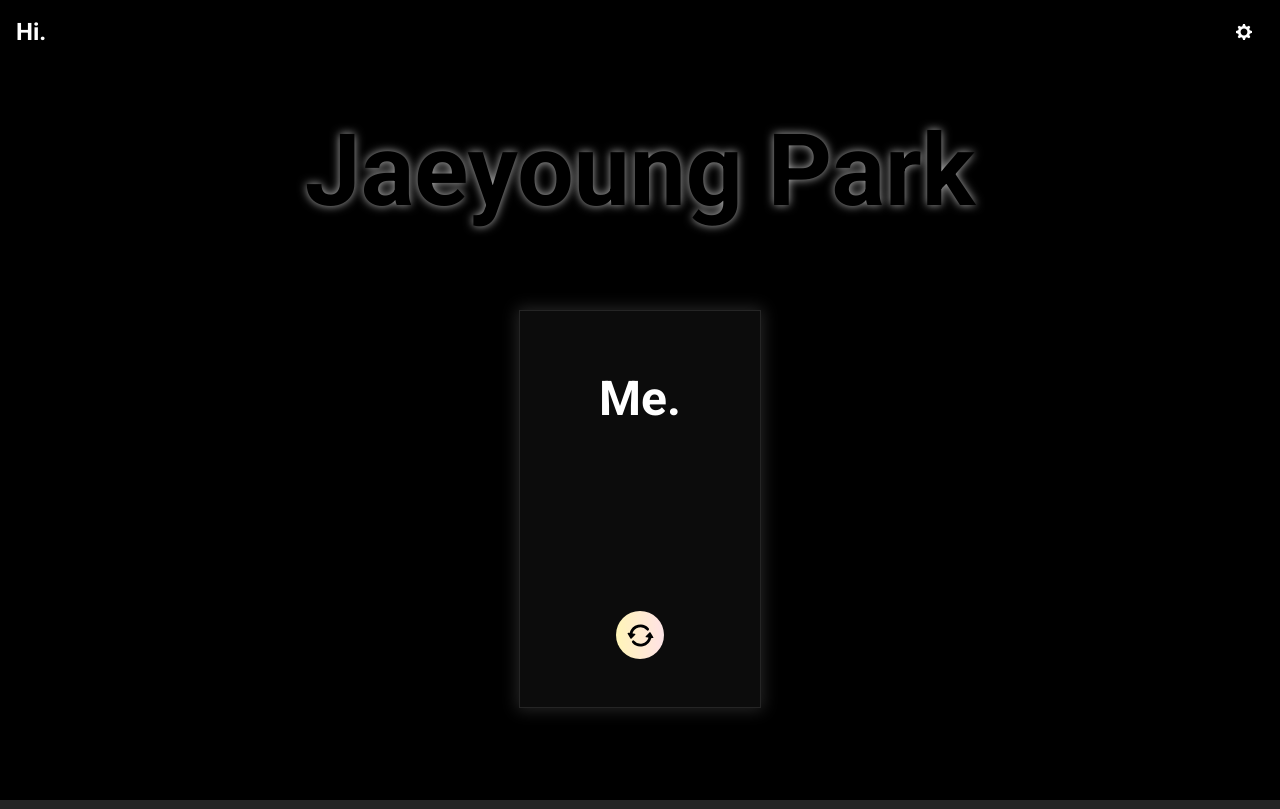
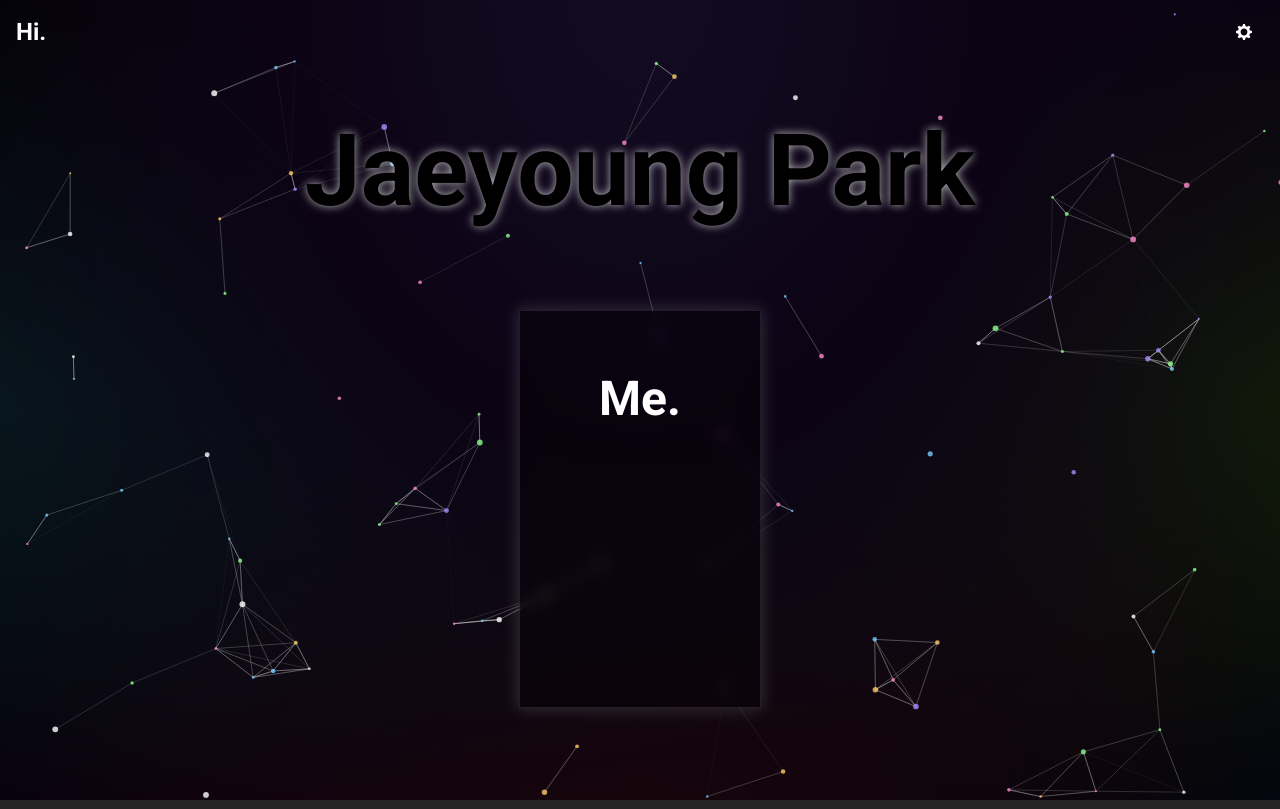
Before and after one commit to sttsspjy/myIdCard, a React (Vite) app: page / in a window 1280 px wide. Built offline with nearby package versions, Linux system fonts and the light colour scheme.

Commit message:
background colour gradient added. changed particles for optimization

```diff
--- a/src/App.tsx
+++ b/src/App.tsx
@@ -2,7 +2,7 @@ import { ChakraProvider, Box, extendTheme } from '@chakra-ui/react'
 import { HashRouter as Router, Routes, Route } from 'react-router-dom'
 import { useState, useCallback } from 'react'
 import Navbar from './components/Navbar'
-import Home from './pages/Home'
+import Home, { bioText } from './pages/Home'
 import CardFlip from './components/CardFlip'
 import CardBack from './components/CardBack'
 import GradientTypewriter from './components/GradientTypewriter'
@@ -41,17 +41,20 @@ const theme = extendTheme({
 
 function App() {
   const [isNameClicked, setIsNameClicked] = useState(false);
+  const [isBioTypingComplete, setIsBioTypingComplete] = useState(false);
 
-  const bioTextLength = 300;
+  const bioTextLength = bioText.length;
   const typingSpeed = 45;
-  const bioTypingTime = (bioTextLength * typingSpeed) / 1000;
+  const bioTypingTime = (bioTextLength * typingSpeed) / 700;
 
-  // Use useCallback to prevent unnecessary re-renders
   const handleNameClick = useCallback(() => {
     setIsNameClicked(true);
   }, []);
 
-  // Shoutouts text for card back
+  const handleBioTypingComplete = useCallback(() => {
+    setIsBioTypingComplete(true);
+  }, []);
+
   const shoutOuts = `React, Chakra UI, Cursor.`;
 
   return (
@@ -117,9 +120,10 @@ function App() {
                       className="main-content"
                     >
                       <CardFlip
-                        frontContent={<Home isNameClicked={isNameClicked} />}
+                        frontContent={<Home isNameClicked={isNameClicked} onBioTypingComplete={handleBioTypingComplete} isBioTypingComplete={isBioTypingComplete} />}
                         backContent={<CardBack shoutOuts={shoutOuts} />}
                         gradientColors={["#FFF7B3", "#FFE4E1", "#B3E5FC", "#E1BEE7"]}
+                        showFlipButton={isBioTypingComplete}
                       />
                     </Box>
                   </Box>
--- a/src/components/CardFlip.tsx
+++ b/src/components/CardFlip.tsx
@@ -7,11 +7,31 @@ interface CardFlipProps {
   frontContent: React.ReactNode;
   backContent: React.ReactNode;
   gradientColors: string[];
+  showFlipButton?: boolean;
 }
 
-const CardFlip = ({ frontContent, backContent, gradientColors }: CardFlipProps) => {
+const CardFlip = ({ frontContent, backContent, gradientColors, showFlipButton = true }: CardFlipProps) => {
   const [isFlipped, setIsFlipped] = useState(false);
   const gradientString = gradientColors.join(', ');
+
+  const cardVariants = {
+    frontInitial: {
+      rotateY: 0,
+      transition: { duration: 0.6, ease: "easeInOut" }
+    },
+    frontFlipped: {
+      rotateY: 180,
+      transition: { duration: 0.6, ease: "easeInOut" }
+    },
+    backInitial: {
+      rotateY: 180,
+      transition: { duration: 0.6, ease: "easeInOut" }
+    },
+    backFlipped: {
+      rotateY: 360,
+      transition: { duration: 0.6, ease: "easeInOut" }
+    }
+  };
 
   const gradientSx = {
     '@keyframes gradientFlow': {
@@ -26,16 +46,23 @@ const CardFlip = ({ frontContent, backContent, gradientColors }: CardFlipProps)
 
   const FlipButton = () => (
     <Box
+      as={motion.div}
       position="relative"
       borderRadius="full"
       overflow="hidden"
       display="inline-block"
       mt={4}
-      css={{
-        '&:hover': {
-          transform: 'scale(1.1)',
-        },
-        transition: 'transform 0.2s',
+      initial={{ opacity: 0 }}
+      animate={{ opacity: showFlipButton ? 1 : 0 }}
+      transition={{ duration: 0.5, ease: "easeIn", delay: showFlipButton ? 1 : 0 } as any}
+      style={{
+        pointerEvents: showFlipButton ? "auto" : "none",
+      }}
+      _hover={{
+        transform: 'scale(1.1)',
+      }}
+      sx={{
+        transition: 'transform 0.2s ease',
       }}
     >
       {/* Gradient background */}
@@ -89,7 +116,7 @@ const CardFlip = ({ frontContent, backContent, gradientColors }: CardFlipProps)
 
   // Frosted glass card style
   const cardStyle = {
-    background: 'rgba(15, 15, 15, 0.8)',
+    background: 'rgba(0, 0, 0, 0.3)',
     backdropFilter: 'blur(8px)',
     WebkitBackdropFilter: 'blur(8px)',
     border: '1px solid rgba(255, 255, 255, 0.1)',
@@ -109,14 +136,12 @@ const CardFlip = ({ frontContent, backContent, gradientColors }: CardFlipProps)
           as={motion.div}
           position="relative"
           w="100%"
-          display={isFlipped ? "none" : "block"}
           sx={gradientSx}
-          animate={{
-            rotateY: isFlipped ? 180 : 0
-          }}
+          initial="frontInitial"
+          animate={isFlipped ? "frontFlipped" : "frontInitial"}
+          variants={cardVariants}
           style={{
             transformStyle: 'preserve-3d',
-            transition: 'transform 1.6s cubic-bezier(0.175, 0.885, 0.32, 1.275)',
             backfaceVisibility: 'hidden',
             ...cardStyle
           }}
@@ -133,17 +158,16 @@ const CardFlip = ({ frontContent, backContent, gradientColors }: CardFlipProps)
         {/* Back of card */}
         <Box
           as={motion.div}
-          position="relative"
+          position="absolute"
+          top="0"
+          left="0"
           w="100%"
-          display={isFlipped ? "block" : "none"}
           sx={gradientSx}
-          initial={{ rotateY: 180 }}
-          animate={{
-            rotateY: isFlipped ? 0 : 180
-          }}
+          initial="backInitial"
+          animate={isFlipped ? "backFlipped" : "backInitial"}
+          variants={cardVariants}
           style={{
             transformStyle: 'preserve-3d',
-            transition: 'transform 1.6s cubic-bezier(0.175, 0.885, 0.32, 1.275)',
             backfaceVisibility: 'hidden',
             ...cardStyle
           }}
--- a/src/components/GradientTypewriter.tsx
+++ b/src/components/GradientTypewriter.tsx
@@ -30,7 +30,6 @@ const GradientTypewriter = ({
   const [isGradientAnimating, setIsGradientAnimating] = useState(false);
   const controls = useAnimation();
   const flowControls = useAnimation();
-  const glowControls = useAnimation();
   const shadowControls = useAnimation();
   const textRef = useRef<HTMLDivElement>(null);
   const hasTypedRef = useRef(false);
@@ -54,39 +53,18 @@ const GradientTypewriter = ({
         setIsTypingComplete(true);
         hasTypedRef.current = true; // Mark typing as completed
 
-        // Start subtle glow animation
-        startGlowAnimation();
       }
     }, typingSpeed);
 
     return () => clearInterval(typingInterval);
   }, [text, typingSpeed]);
 
-  // Start the glow animation
-  const startGlowAnimation = () => {
-    glowControls.start({
-      transition: {
-        duration: 2,
-        repeat: Infinity,
-        repeatType: "reverse"
-      }
-    });
-  };
 
   // Handle click to start gradient animation
   const handleClick = () => {
     if (isTypingComplete && !isGradientAnimating) {
       setIsGradientAnimating(true);
 
-      // Stop glow animation
-      glowControls.stop();
-      glowControls.set({ textShadow: "none" });
-
-      // Remove the shadow
-      shadowControls.start({
-        textShadow: "none",
-        transition: { duration: 0.5 }
-      });
 
       // fill from left to right
       controls.start({
--- a/src/components/ParticleBackground.tsx
+++ b/src/components/ParticleBackground.tsx
@@ -17,67 +17,63 @@ const ParticleBackground: React.FC<ParticleBackgroundProps> = ({ children }) =>
     await loadFull(engine);
   }, []);
 
-  // Cosmic theme configuration
-  const blackBackground = "#000000"; // Pitch black background for particles ON
-  const grayBackground = "#18181b"; // Gray background for particles OFF
+  // Export bioText for use in other components
+  const cosmicGradientBackground = `
+    radial-gradient(ellipse at top,rgb(19, 11, 34) 0%,rgb(12, 4, 20) 40%, transparent 90%),
+    radial-gradient(ellipse at left,rgb(6, 27, 31) 0%, transparent 75%),
+    radial-gradient(ellipse at bottom,rgb(29, 5, 5) 0%, transparent 75%),
+    radial-gradient(ellipse at right,rgb(20, 31, 5) 0%, transparent 75%),
+    linear-gradient(135deg, #000000 0%,rgb(9, 0, 17) 50%,rgb(0, 4, 14) 100%)
+  `;
+
 
   // Configuration for particles
   const particlesConfig: ISourceOptions = {
     fullScreen: {
       enable: false
     },
-    fpsLimit: 60,
+    fpsLimit: 30,
     particles: {
       number: {
-        value: 210, // More stars
+        value: isMobile ? 80 : 120,
         density: {
           enable: true,
-          value_area: 1000
+          value_area: 1200
         }
       },
       color: {
-        value: ["#ffffff", "#77ccff", "#ff88cc", "#ffcc66", "#88ff88", "#aa88ff"], // Multi-colored stars
+        value: ["#ffffff", "#77ccff", "#ff88cc", "#ffcc66", "#88ff88", "#aa88ff"],
       },
       shape: {
         type: "circle"
       },
       opacity: {
-        value: 1,
-        random: true,
-        anim: {
-          enable: true,
-          speed: 0.02, // Even slower opacity animation
-          opacity_min: 0.4, // Higher minimum opacity
-          sync: false
-        }
+        value: 0.8,
+        random: false,
       },
       size: {
         value: 3,
-        random: true
+        random: true,
+        anim: {
+          enable: false
+        }
       },
-      // Linking only near cursor
       links: {
         enable: true,
-        distance: isMobile ? 100 : 160, // Shorter distance on mobile
-        color: "rgb(255, 255, 255)", // Very transparent lines
-        opacity: 0.3,
-        width: 1
+        distance: 120,
+        color: "rgba(255, 255, 255, 0.2)",
+        opacity: 0.4,
+        width: 0.8
       },
       move: {
         enable: true,
-        speed: 0.3,
+        speed: 0.2,
         direction: "none",
-        random: true,
+        random: false,
         straight: false,
-        out_mode: "bounce", // Changed from "out" to "bounce" to trap particles
-        bounce: true,
-        attract: {
-          enable: false,
-          rotateX: 600,
-          rotateY: 1200
-        }
+        out_mode: "out",
+        bounce: false,
       },
-      // Disable collisions
       collisions: {
         enable: false
       }
@@ -86,66 +82,66 @@ const ParticleBackground: React.FC<ParticleBackgroundProps> = ({ children }) =>
       detectsOn: "window",
       events: {
         onHover: {
-          enable: true,
-          mode: "connect" // Connect lines on hover
+          enable: false,
         },
         onClick: {
-          enable: false // Disable click interaction
+          enable: false
         },
         resize: true
-      },
-      modes: {
-        connect: {
-          distance: isMobile ? 100 : 140,  // Shorter distance on mobile
-          links: {
-            opacity: 0.3 // Faint connections
-          },
-          radius: isMobile ? 100 : 130
-        }
       }
     },
-    retina_detect: true,
+    retina_detect: false,
     background: {
-      color: blackBackground,
+      color: "transparent",
       position: "50% 50%",
       repeat: "no-repeat",
       size: "cover"
     }
   };
 
-  // Update document body background color based on particles state
   useEffect(() => {
     const documentBody = document.body;
+    documentBody.style.transition = "background 0.8s ease";
+    setTimeout(() => {
+      documentBody.style.background = cosmicGradientBackground;
+    }, 10);
 
-    // Set transition property first
-    documentBody.style.transition = "background-color 0.8s ease";
-
-    // Use setTimeout to ensure transition is applied
-    setTimeout(() => {
-      // Then update the background color
-      if (particlesEnabled) {
-        documentBody.style.backgroundColor = blackBackground;
-      } else {
-        documentBody.style.backgroundColor = grayBackground;
-      }
-    }, 10); // Tiny delay to ensure transition is registered
-
-  }, [particlesEnabled]);
+  }, []);
 
   return (
-    <Box
-      className="particles-container"
-    >
-      {particlesEnabled && (
+    <>
+      <Box
+        position="fixed"
+        top="0"
+        left="0"
+        width="100%"
+        height="100%"
+        background={cosmicGradientBackground}
+        zIndex="-1"
+      />
+
+      {/* Particles layer with fade animation */}
+      <Box
+        className="particles-container"
+        position="fixed"
+        top="0"
+        left="0"
+        width="100%"
+        height="100%"
+        zIndex="0"
+        pointerEvents="none"
+        opacity={particlesEnabled ? 1 : 0}
+        transition="opacity 0.8s ease"
+      >
         <Particles
           id="tsparticles"
           init={particlesInit}
           options={particlesConfig}
           className="particles-canvas"
         />
-      )}
-      {children}
-    </Box>
+        {children}
+      </Box>
+    </>
   );
 };
 
--- a/src/pages/Home.tsx
+++ b/src/pages/Home.tsx
@@ -2,9 +2,8 @@ import { Heading, VStack, HStack, Link as ChakraLink, useBreakpointValue, Box }
 import { FaFacebook, FaGithub, FaSteam } from 'react-icons/fa'
 import TypewriterBio from '../components/TypewriterBio'
 
-const Home = ({ isNameClicked = false }) => {
-  // Split the text by periods and format with line breaks
-  const bioText = `Guy. 2000-born in Seoul.
+// Export bioText for use in other components
+export const bioText = `Guy. 2000-born in Seoul.
   182cm
   INTJ
 I can speak English.
@@ -17,6 +16,13 @@ IGCSE O & A-level examinee
 University of Melbourne Graduate
 Completed military service`;
 
+interface HomeProps {
+  isNameClicked?: boolean;
+  onBioTypingComplete?: () => void;
+  isBioTypingComplete?: boolean;
+}
+
+const Home = ({ isNameClicked = false, onBioTypingComplete, isBioTypingComplete = false }: HomeProps) => {
   // Slot machine text arrays
   const firstWords = ["Metacognition", "Underdogma", "Hipsterism", "Curiosity", "Pessimism"];
   const lastWords = ["alive", "running", "proud", "dreaming", "objective"];
@@ -57,14 +63,15 @@ Completed military service`;
         lastWords={lastWords}
         typingSpeed={40}
         isActive={isNameClicked}
+        onTypingComplete={onBioTypingComplete}
       />
 
-      {/* Icons - only show when bio is active */}
+      {/* Icons - only show when bio typing is complete */}
       <HStack
         spacing={5}
-        opacity={isNameClicked ? 1 : 0}
+        opacity={isBioTypingComplete ? 1 : 0}
         transition="opacity 0.5s ease-in"
-        transitionDelay="2s"
+        pointerEvents={isBioTypingComplete ? "auto" : "none"}
       >
         {socialLinks.map((social) => {
           const IconComponent = social.icon;
```
